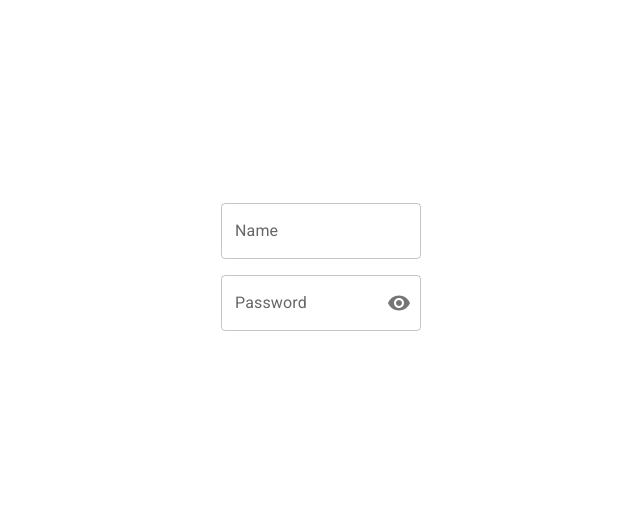
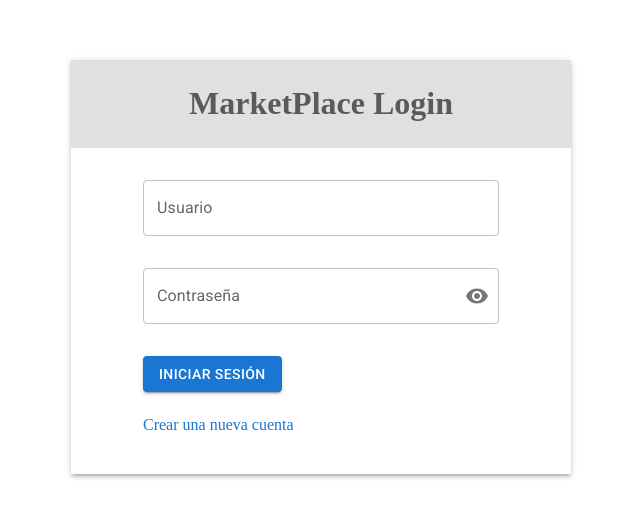
Before and after one commit to JhanU1/marketplace, a React (Create React App) app: page / in a window 1280 px wide. Shown: the part 141-658 px from the top of the page, without its empty margins (319-959 px from the left). Built offline with nearby package versions, Linux system fonts and the light colour scheme.

Commit message:
update login page

```diff
--- a/src/pages/Login/Page.js
+++ b/src/pages/Login/Page.js
@@ -7,8 +7,9 @@ import InputAdornment from "@mui/material/InputAdornment";
 import FormControl from "@mui/material/FormControl";
 import Visibility from "@mui/icons-material/Visibility";
 import VisibilityOff from "@mui/icons-material/VisibilityOff";
-import TextField from "@mui/material/TextField";
+import Button from "@mui/material/Button";
 import Grid from "@mui/material/Grid";
+import {grey} from "@mui/material/colors";
 
 const Page = () => {
   const [values, setValues] = React.useState({
@@ -32,6 +33,8 @@ const Page = () => {
     event.preventDefault();
   };
 
+  const colorBgLogin= grey[300];
+
   return (
     <Grid
       container
@@ -45,24 +48,39 @@ const Page = () => {
         <Box
           component="form"
           sx={{
-            "& .MuiTextField-root": { m: 1, width: "25ch" },
+            width: "500px",
+            boxShadow: "3",
+            pb: 2,
           }}
           noValidate
           autoComplete="off"
           alignItems="flex-center"
         >
-          <div>
-            <TextField
-              id="outlined-name"
-              label="Name"
+          <Box
+            align="center"
+            sx={{ bgcolor: colorBgLogin, py:0.5, color:"text.secondary" }}
+          >
+            <h1 align="center">MarketPlace Login</h1>
+
+          </Box>
+          <Box sx={{ mx: 9 }}>
+            <Box>
+              <FormControl fullWidth sx={{ my:4 }}>
+                <InputLabel htmlFor="outlined-adornment-amount">
+                  Usuario
+                </InputLabel>
+                <OutlinedInput
+                  id="outlined-adornment-username"
                   value={values.username}
                   onChange={handleChange("username")}
+                  label="Usuario"
                 />
-          </div>
+              </FormControl>
+            </Box>
 
-          <FormControl sx={{ m: 1, width: "25ch" }} variant="outlined">
+            <FormControl sx={{ px: 0, mb: 4, width:"100%" }} variant="outlined">
               <InputLabel htmlFor="outlined-adornment-password">
-              Password
+                Contraseña
               </InputLabel>
               <OutlinedInput
                 id="outlined-adornment-password"
@@ -81,9 +99,19 @@ const Page = () => {
                     </IconButton>
                   </InputAdornment>
                 }
-              label="Password"
+                label="Contraseña"
               />
             </FormControl>
+            <div>
+              <Button href="#text-buttons" variant="contained">
+                Iniciar sesión
+              </Button>
+            </div>
+
+            <Box alignItems="flex-center" sx={{ color: "primary.main", py: 3 }}>
+              Crear una nueva cuenta
+            </Box>
+          </Box>
         </Box>
       </Grid>
     </Grid>
```
Lines whose indentation alone changed are shown as unchanged.
